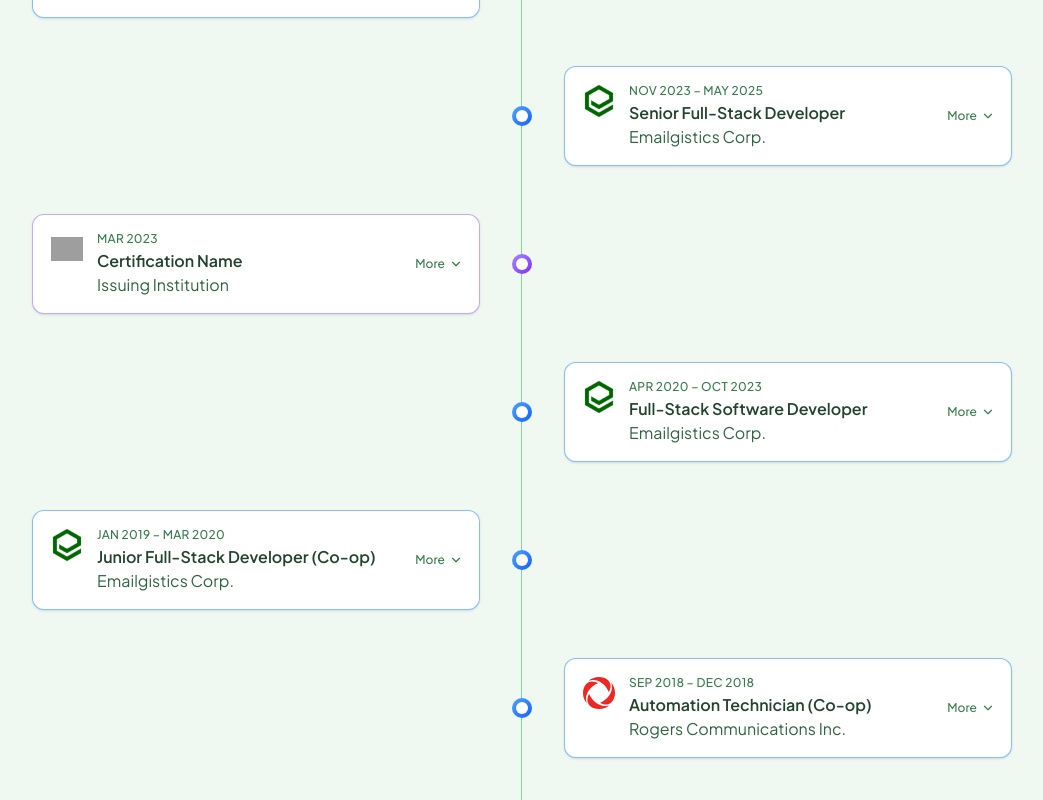
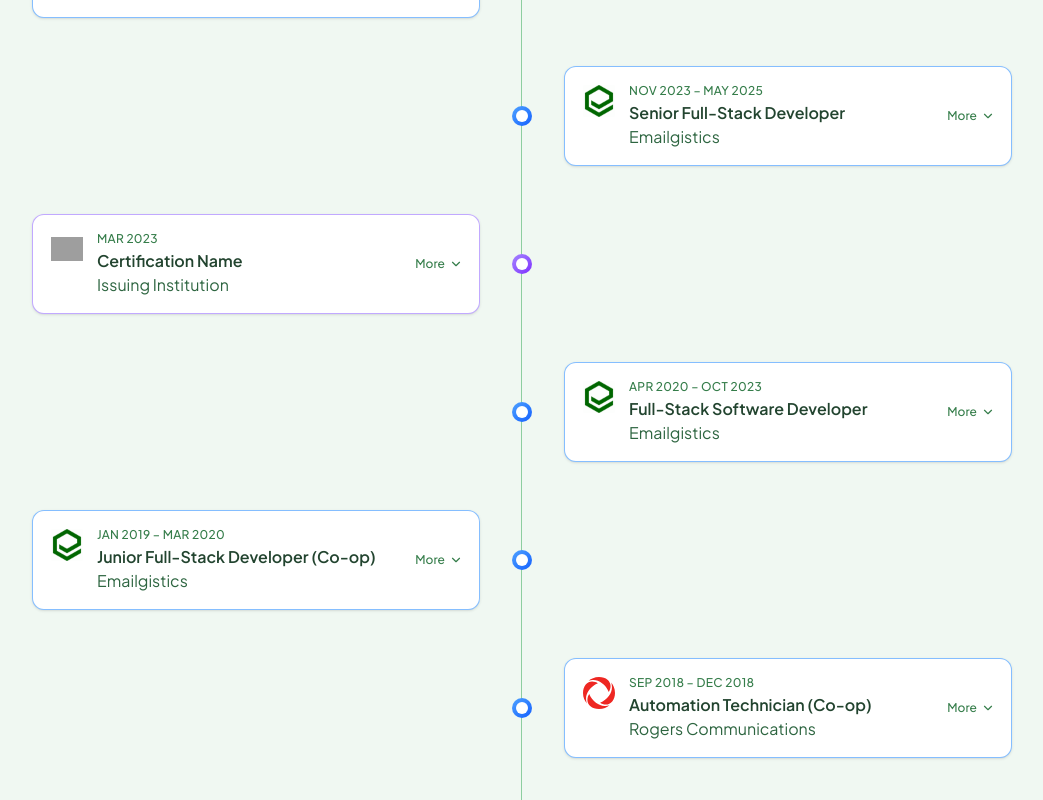
Before and after one commit to VivekP97/portfolio-website, a React (Vite) app: page / in a window 1280 px wide. Shown: the part 1060-1860 px from the top of the page, without its empty margins (118-1161 px from the left). Built offline with nearby package versions, Linux system fonts and the light colour scheme; grey boxes are pictures that could not be loaded.

Commit message:
feat(timeline-content): added a feature to bold keywords in the timeline item content by denoting it with ** in the JSON files

```diff
--- a/resume-data/timeline.json
+++ b/resume-data/timeline.json
@@ -16,58 +16,58 @@
     },
     {
       "id": "emailgistics-3",
-      "company": "Emailgistics Corp.",
+      "company": "Emailgistics",
       "jobTitle": "Senior Full-Stack Developer",
       "logo": "emailgistics.png",
       "startDate": "2023-11",
       "endDate": "2025-05",
       "skills": [],
       "responsibilities": [
-        "Developed 15+ Go microservices exposing secure APIs to integrate with a Vue.js web app in a cloud environment",
+        "Developed 15+ **Go microservices** exposing secure APIs to integrate with a **Vue.js** web app in a cloud environment",
         "Leveraged version control strategies, pull requests, and code reviews to mitigate bugs and maintain good coding standards",
-        "Resolved bugs and performance issues across the stack with root-cause analysis and quick turnarounds",
-        "Deployed containerized apps to collect logs and metrics across the stack and ship them to Grafana Cloud for monitoring"
+        "Resolved bugs and performance issues across the stack with **root-cause analysis** and quick turnarounds",
+        "Deployed **containerized apps** to collect logs and metrics across the stack and ship them to **Grafana Cloud** for monitoring"
       ]
     },
     {
       "id": "emailgistics-2",
-      "company": "Emailgistics Corp.",
+      "company": "Emailgistics",
       "jobTitle": "Full-Stack Software Developer",
       "logo": "emailgistics.png",
       "startDate": "2020-04",
       "endDate": "2023-10",
       "skills": [],
       "responsibilities": [
-        "Authored comprehensive technical documentation for 3 key features and managed the development of 5 major features, delivering fully-functional solutions within project deadlines to ensure customer satisfaction",
-        "Crafted a multi-phase plan to seamlessly restructure millions of stored data documents and redesigned data aggregation pipelines to substantially improve runtime performance, resolving scalability concerns with zero downtime",
-        "Co-led the upgrade of our web application from Vue 2 to Vue 3; a large-scale project involving extensive code refactoring and partitioning of monolothic components",
-        "Deployed a RabbitMQ cluster to our microservice environment using Kubernetes and Docker which processes over 2 million messages per day, supporting 4 major features with 24/7 uptime"
+        "Authored **comprehensive technical documentation** for 3 key features and managed the development of 5 major features, **delivering fully-functional solutions** within project deadlines to ensure customer satisfaction",
+        "Crafted a multi-phase plan to seamlessly **restructure millions of data documents** and **redesigned data aggregation pipelines** to substantially improve runtime performance, resolving scalability concerns with **zero downtime**",
+        "Co-led the upgrade of our web application from Vue 2 to Vue 3; a large-scale project involving extensive code refactoring and **partitioning of monolothic components**",
+        "Deployed a **RabbitMQ** cluster to our microservice environment using **Kubernetes** and **Docker** which processes over **2 million messages per day**, supporting 4 major features with 99% uptime"
       ]
     },
     {
       "id": "emailgistics-1",
-      "company": "Emailgistics Corp.",
+      "company": "Emailgistics",
       "jobTitle": "Junior Full-Stack Developer (Co-op)",
       "logo": "emailgistics.png",
       "startDate": "2019-01",
       "endDate": "2020-03",
       "skills": [],
       "responsibilities": [
-        "Contributed to design and architecture planning to develop the core functionality for the MVP release",
-        "Created the Demo microservice that integrated with the Microsoft Graph API to imitate 24/7 mailbox activity in Outlook",
+        "Contributed to design and architecture planning to develop the core functionality for the **MVP release**",
+        "Created the Demo microservice that integrated with the **Microsoft Graph API** to imitate 24/7 mailbox activity in Outlook",
         "The Demo microservice was leveraged by the sales team for presentations and served as a QA tool for the engineering team"
       ]
     },
     {
       "id": "rogers-communications",
-      "company": "Rogers Communications Inc.",
+      "company": "Rogers Communications",
       "jobTitle": "Automation Technician (Co-op)",
       "logo": "rogers.svg",
       "startDate": "2018-09",
       "endDate": "2018-12",
       "skills": [],
       "responsibilities": [
-        "Facilitated the integration of SonarQube with 20+ internal projects, applying static code analysis to enhance code quality",
+        "Facilitated the integration of **SonarQube** with 20+ internal projects, applying static code analysis to enhance code quality",
         "Produced comprehensive documentation for installing and configuring SonarQube Scanner and the SonarLint plugin in Eclipse IDE, resulting in a streamlined transition for 20+ developers",
         "Documented instructions to upload JUnit test results and code coverage reports to SonarQube to gather code quality metrics"
       ]
@@ -81,8 +81,7 @@
       "endDate": "2018-08",
       "skills": [],
       "responsibilities": [
-        "Developed an Excel VBA macro to automate release management processes in HP Application Lifecycle Management",
-        "Maintained scripts to monitor the status of internal systems and applications to ensure maximum uptime"
+        "Developed an **Excel VBA macro** to automate release management processes in **HP Application Lifecycle Management**"
       ]
     },
     {
@@ -95,7 +94,7 @@
       "skills": [],
       "responsibilities": [
         "Maintained scripts to monitor the status of internal systems and applications to ensure maximum uptime",
-        "Implemented an error-handling module across all scripts to enhance security and robustness"
+        "Implemented an **error-handling module** across all scripts to **enhance security** and robustness"
       ]
     }
   ],
--- a/src/components/timeline/TimelineItem.tsx
+++ b/src/components/timeline/TimelineItem.tsx
@@ -1,6 +1,7 @@
 import { useState } from 'react'
 import { Award, BriefcaseBusiness, ChevronDown, ChevronUp, GraduationCap } from 'lucide-react'
 import { formatDateRange } from '../../lib/dateUtils'
+import { renderWithBold } from '../../lib/textUtils'
 import type { TimelineItemType } from '../../types'
 
 const TIMELINE_TYPE_STYLES: Record<
@@ -110,9 +111,9 @@ export function TimelineItem({
                 </p>
               )}
               <h3 className={`font-semibold text-sage-900 dark:text-sage-100 ${startDate ? 'mt-0.5' : ''}`}>
-                {title}
+                {renderWithBold(title)}
               </h3>
-              <p className="text-sage-700 dark:text-sage-300">{subtitle}</p>
+              <p className="text-sage-700 dark:text-sage-300">{renderWithBold(subtitle)}</p>
             </div>
             {showToggle && (
               <div className="flex shrink-0 items-center gap-1 text-xs font-medium text-sage-600 dark:text-sage-400">
@@ -152,7 +153,7 @@ export function TimelineItem({
               {hasResponsibilities && (
                 <ul className="list-outside list-disc space-y-1 pl-5 text-sm text-sage-700 dark:text-sage-300">
                   {responsibilities!.map((item, i) => (
-                    <li key={i}>{item}</li>
+                    <li key={i}>{renderWithBold(item)}</li>
                   ))}
                 </ul>
               )}
--- /dev/null
+++ b/src/lib/textUtils.tsx
@@ -0,0 +1,18 @@
+import type { ReactNode } from 'react'
+
+/**
+ * Parses a string for **keyword** segments and returns an array of React nodes
+ * (plain strings and <strong> wrapped segments). Use for timeline responsibilities,
+ * title, subtitle, or any copy that may contain bold markup.
+ */
+export function renderWithBold(text: string): ReactNode[] {
+  if (typeof text !== 'string' || text === '') return [text]
+  const segments = text.split(/(\*\*(?:.+?)\*\*)/g)
+  return segments.map((segment, i) => {
+    const boldMatch = segment.match(/^\*\*(.+)\*\*$/)
+    if (boldMatch) {
+      return <strong key={i}>{boldMatch[1]}</strong>
+    }
+    return segment
+  })
+}
```
Also changed, not shown: 1 other file (tests, documents, lock files or other folders).
